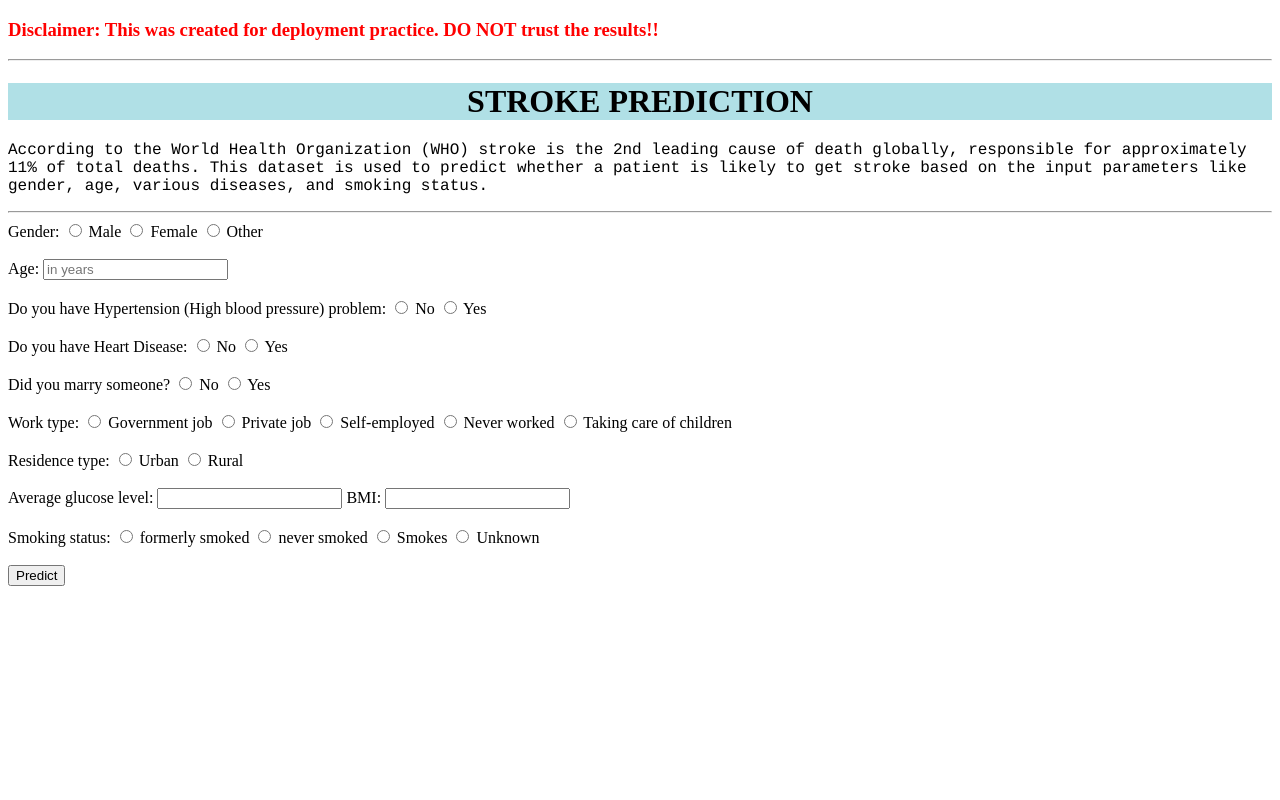
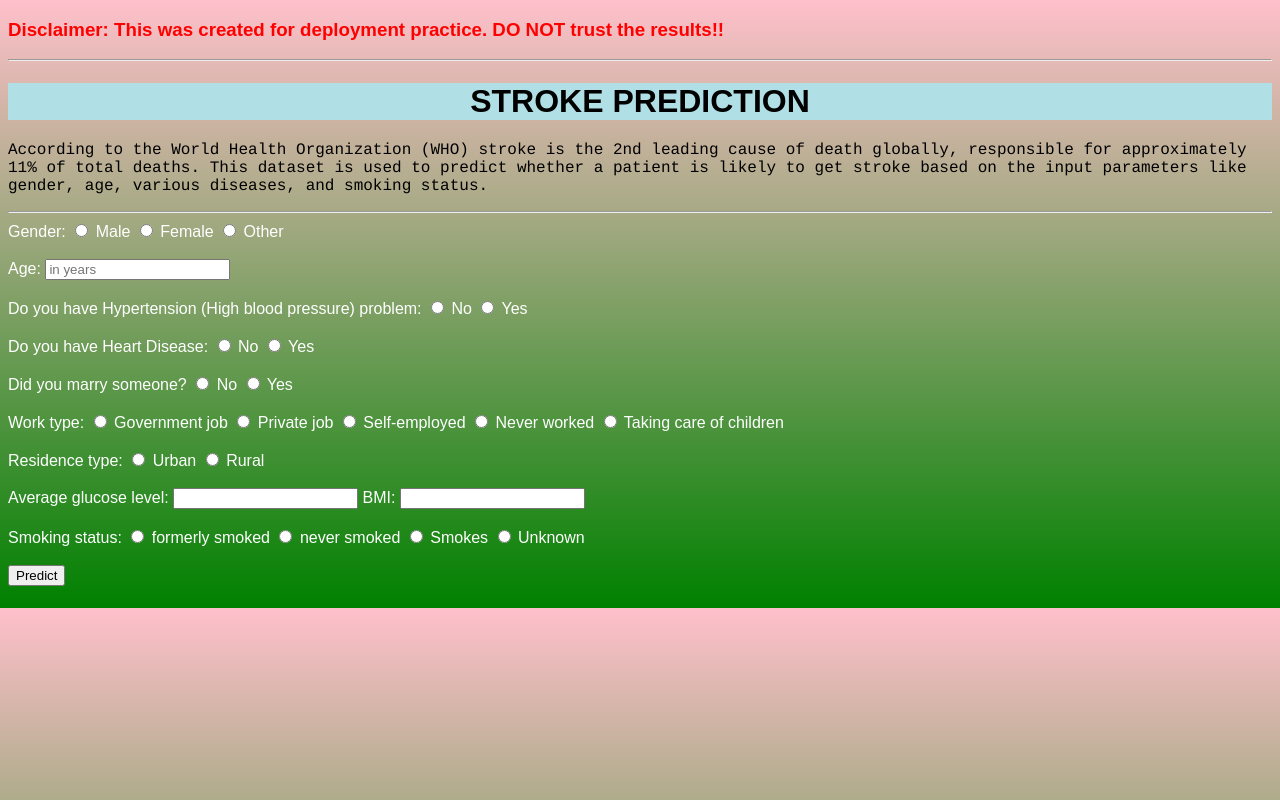
Before and after one commit to ayushikaushik/ML-deployment-stroke-prediction, a Flask app: page / in a window 1280 px wide. Run offline with Flask 2, Linux system fonts and the light colour scheme; parts of the project's set-up code (start-up, migrations or seed data) failed here and were passed over.

Commit message:
added background

```diff
--- a/templates/index.html
+++ b/templates/index.html
@@ -10,6 +10,21 @@
 <link href='https://fonts.googleapis.com/css?family=Open+Sans+Condensed:300' rel='stylesheet' type='text/css'>
 
 </head>
+
+<style>
+        html {
+            height: auto;
+        }
+    body {
+        margin:40;
+        padding:10;
+        font-family: sans-serif;
+        background: linear-gradient(pink, green);
+    }
+    label,h5,h6{
+        color: white;
+    }
+</style>
 
 <body>
  <div class="login">
```
